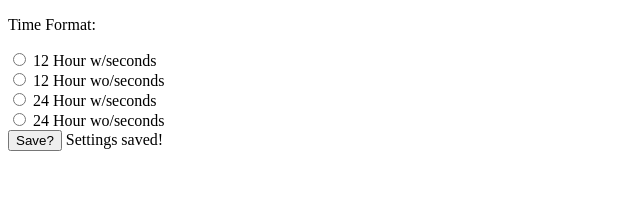
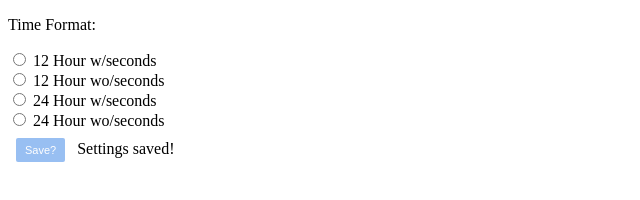
Before and after one commit to ClarkAllen1556/clock_ext, a website with bundled scripts: page html/options.html in a window 1280 px wide. Both pictures are taken after a click on the button "Save?". Shown: the whole page, without its empty margins (0-640 px from the left). Built offline with nearby package versions, Linux system fonts and the light colour scheme; some packages are replaced by stand-ins of ours.

Commit message:
Popup styling and options page match ff-photon more now.

```diff
--- a/html/options.html
+++ b/html/options.html
@@ -2,6 +2,7 @@
 <html>
 <head>
   <meta charset="utf-8" />
+  <link rel="stylesheet" href="../styles/options.css">
 </head>
 
 <body>
@@ -19,7 +20,7 @@
     <input type="radio" id="HH_MM_24" name="time-format" value="HH_MM_24">
     <label for="no-ss-24"> 24 Hour wo/seconds </label>
     <br>
-    <button type="submit" id="save-btn"> Save? </button>
+    <button type="submit" id="save-btn" class="enabled"> Save? </button>
   </form>
   <script type="module" src="../js/options.js"></script>
 </body>
--- a/package.json
+++ b/package.json
@@ -1,6 +1,6 @@
 {
   "name": "clock_ext",
-  "version": "1.0.2",
+  "version": "1.2.0",
   "description": "In-browser timepiece.",
   "homepage": "https://github.com/ClarkAllen1556/clock_ext",
   "main": "manifest.json",
--- /dev/null
+++ b/styles/options.css
@@ -0,0 +1,19 @@
+button {
+  color: #ffffff;
+  background-color: #0060df;
+  border-radius: 2px;
+  border: 1px solid transparent;
+  height: 24px;
+  font-size: 11px;
+  padding: 0 8px;
+  margin: 8px;
+  width: auto;
+}
+
+.enabled {
+  opacity: 100%;
+}
+
+.disabled {
+  opacity: 40%;
+}
--- /dev/null
+++ b/styles/popup.css
@@ -0,0 +1,5 @@
+#time-placeholder {
+  padding: 10px;
+  font-size: 25px;
+  color: #0c0c0d;
+}
--- a/ts/options.ts
+++ b/ts/options.ts
@@ -1,6 +1,9 @@
 document.getElementById("time-format-radio")?.addEventListener("submit", saveOptions);
+document.getElementById("time-format-radio")?.addEventListener("click", toggleButton);
 
-function saveOptions(e : Event ) {
+let saved : boolean;
+
+function saveOptions(e : Event) {
   const formOptions = document.getElementsByName("time-format");
   let settings;
 
@@ -13,8 +16,42 @@ function saveOptions(e : Event ) {
 
   browser.storage.local.set({
     TIME_FORMAT: settings?.TIME_FORMAT
-  });
+  }).then(resp => {
+    saved = true;
+    toggleButton();
 
-  document.getElementById("time-format-radio")?.append("Settings saved!");
+    if (!document.getElementById("saved-notice")) {
+      const savedNotice = document.createElement("span");
+      savedNotice.setAttribute("id", "saved-notice");
+      savedNotice.innerText = "Settings saved!";
+      savedNotice.style.opacity = "1";
+
+      document.getElementById("time-format-radio")?.append(savedNotice);
+    }
+
+    setTimeout(() => {
+      document.getElementById("saved-notice")?.remove();
+    }, 3500)
+  }).catch(e => {
+    saved = false;
+    window.console.error("SETTINGS COULD NOT BE SAVED: " + new Error(e));
+  })
+
   e.preventDefault();
 }
+
+function toggleButton() {
+  console.log(saved);
+  const btn: HTMLElement = document.getElementById("save-btn")!;
+
+  if (saved){
+    (btn as HTMLInputElement).disabled = true;
+    btn.setAttribute("class", "disabled");
+  }
+  else{
+    (btn as HTMLInputElement).disabled = false;
+    btn.setAttribute("class", "enabled");
+  }
+
+  saved = false;
+}
```
Also changed, not shown: html/popup.html (+2 -1 lines), ts/popup.ts (+3 -5 lines), manifest.json.
